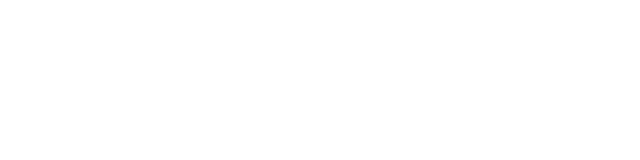
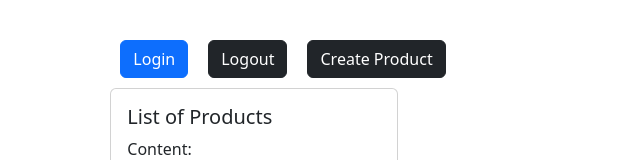
Before and after one commit to Ferchke7/ListOfProducts-reactjs-springboot, a React (Create React App) app: page / in a window 1280 px wide. Shown: the top 160 px of the page, without its empty margins (357-997 px from the left). Built offline with nearby package versions, Linux system fonts and the light colour scheme; no server answers.

Commit message:
added snippet of adding product as image

```diff
--- a/package.json
+++ b/package.json
@@ -12,6 +12,7 @@
     "react": "^18.2.0",
     "react-bootstrap": "^2.8.0",
     "react-dom": "^18.2.0",
+    "react-dropzone": "^14.2.3",
     "react-hook-form": "^7.45.4",
     "react-scripts": "5.0.1",
     "sass": "^1.64.2",
--- a/src/components/AppContent.js
+++ b/src/components/AppContent.js
@@ -5,6 +5,8 @@ import Buttons from './Buttons';
 import AuthContent from './AuthContent';
 import LoginForm from './LoginComponents/LoginForm';
 import ListOfProducts from "./ListOfProducts";
+import CreateProducts from "./creatProduct/CreateProducts";
+
 export default class AppContent extends React.Component {
 
     constructor(props) {
@@ -17,6 +19,10 @@ export default class AppContent extends React.Component {
     login = () => {
         this.setState({componentToShow: "login"})
     };
+
+    createProduct = () => {
+        this.setState({componentToShow: "create"})
+    }
 
     logout = () => {
         this.setState({componentToShow: "welcome"})
@@ -71,12 +77,13 @@ export default class AppContent extends React.Component {
                 <Buttons
                     login={this.login}
                     logout={this.logout}
+                    create={this.createProduct}
                 />
 
                 {this.state.componentToShow === "welcome" && <ListOfProducts />}
                 {this.state.componentToShow === "login" && <LoginForm onLogin={this.onLogin} onRegister={this.onRegister} />}
                 {this.state.componentToShow === "messages" && <AuthContent />}
-
+                {this.state.componentToShow === "create" && <CreateProducts />}
             </>
         );
     };
--- a/src/components/Buttons.js
+++ b/src/components/Buttons.js
@@ -9,6 +9,9 @@ export default function Buttons(props) {
                 <button className="btn btn-dark" style={{ margin: '10px' }} onClick={props.logout}>
                     Logout
                 </button>
+                <button className="btn btn-dark" style={{ margin: '10px' }} onClick={props.create}>
+                    Create Product
+                </button>
             </div>
         </div>
     );
--- a/src/components/ListOfProducts.js
+++ b/src/components/ListOfProducts.js
@@ -40,7 +40,7 @@ class ListOfProducts extends Component {
         console.log(this.state.products)
         return (
             <div className="row justify-content-md-center">
-                <div className="col-4">
+                <div>
                     <div className="card" style={{ width: "18rem" }}>
                         <div className="card-body">
                             <h5 className="card-title">List of Products</h5>
--- a/src/components/LoginComponents/LoginForm.css
+++ b/src/components/LoginComponents/LoginForm.css
@@ -1,5 +1,5 @@
 body {
-    height: 100vh;
+
     display: flex;
     justify-content: center;
     align-items: center;
--- a/src/components/LoginComponents/LoginForm.js
+++ b/src/components/LoginComponents/LoginForm.js
@@ -50,7 +50,7 @@ export default function LoginForm({ onLogin, onRegister }) {
         return (
 
             <div className="row justify-content-center">
-                <div className="col-4">
+                <div>
                     <ul className="nav nav-pills nav-justified mb-3" id="ex1" role="tablist">
                         <li className="nav-item" role="presentation">
                             <button className={classNames("nav-link", active === "login" ? "active" : "")}
--- /dev/null
+++ b/src/components/creatProduct/CreateProducts.js
@@ -0,0 +1,26 @@
+import axios from "axios";
+import {useState} from "react";
+
+
+function ImageUploader() {
+    const [selectedImage, setSelectedImage] = useState(null);
+
+    const handleImageUpload = async () => {
+        const formData = new FormData();
+        formData.append('file', selectedImage);
+
+        const response = await axios.post('CLOUDINARY_UPLOAD_URL', formData);
+        const imageUrl = response.data.secure_url;
+
+        // Now you can send the imageUrl to your Spring Boot backend.
+    };
+
+    return (
+        <div>
+            <input type="file" onChange={(e) => setSelectedImage(e.target.files[0])} />
+            <button onClick={handleImageUpload}>Upload Image</button>
+        </div>
+    );
+}
+
+export default ImageUploader;
```
Also changed, not shown: 1 other file (tests, documents, lock files or other folders).
